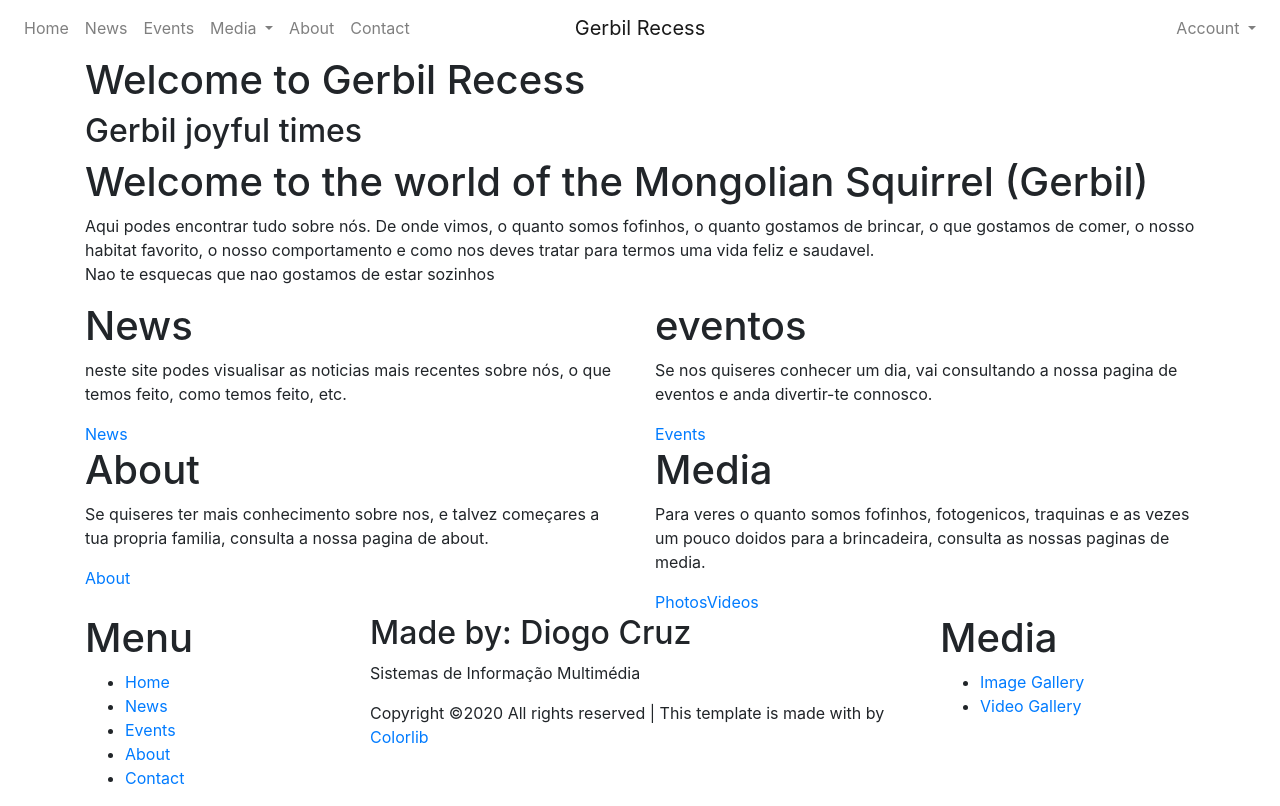
After one commit to djguu/SIM, a PHP site: page /temp.html in a window 1280 px wide. The commit adds this page. Run offline with PHP 8.4, Linux system fonts and the light colour scheme; some libraries are stand-ins or nearby versions.

Commit message:
added index things

```diff
--- a/assets/config/db.php
+++ b/assets/config/db.php
@@ -9,6 +9,7 @@ function db_connect() {
         // Load configuration as an array. Use the actual location of your configuration file
         $config = parse_ini_file($_SERVER['DOCUMENT_ROOT'].'/private/config.ini');
         $connection = mysqli_connect($config['host'],$config['username'],$config['password'],$config['dbname'], $config['port']);
+        mysqli_set_charset($connection, 'utf8');
     }
 
     // If connection was not successful, handle the error
--- a/assets/includes/main_header.html
+++ b/assets/includes/main_header.html
@@ -3,6 +3,9 @@
 <meta charset="utf-8">
 <meta name="author" content="Goncalo Correia">
 <meta http-equiv="X-UA-Compatible" content="IE=edge">
+<meta http-equiv="Content-type" content="text/html; charset=utf-8" />
 <meta name="viewport" content="width=device-width, initial-scale=1.0, maximum-scale=1.0" />
 <link rel="stylesheet" href="https://stackpath.bootstrapcdn.com/bootstrap/4.4.1/css/bootstrap.min.css" integrity="sha384-Vkoo8x4CGsO3+Hhxv8T/Q5PaXtkKtu6ug5TOeNV6gBiFeWPGFN9MuhOf23Q9Ifjh" crossorigin="anonymous">
 <link rel="stylesheet" type="text/css" href="/assets/css/mystyle.css">
+<link rel="shortcut icon" href="/assets/img/favicon.png">
+<?xml version="1.0" encoding="UTF-8"?>
--- /dev/null
+++ b/assets/includes/main_js.html
@@ -0,0 +1,5 @@
+<!-- JQuery Core
+=====================================-->
+<script src="https://ajax.googleapis.com/ajax/libs/jquery/3.4.1/jquery.min.js"></script>
+<script src="https://stackpath.bootstrapcdn.com/bootstrap/4.4.1/js/bootstrap.min.js" integrity="sha384-wfSDF2E50Y2D1uUdj0O3uMBJnjuUD4Ih7YwaYd1iqfktj0Uod8GCExl3Og8ifwB6" crossorigin="anonymous"></script>
+<script src="/assets/js/myscript.js"></script>
--- a/assets/includes/nav.php
+++ b/assets/includes/nav.php
@@ -15,10 +15,10 @@
                         <a class="nav-link" href="/">Notas</a>
                     </li>
                     <li id="img_nav" class="nav-item">
-                        <a class="nav-link" href="#">Imagens</a>
+                        <a class="nav-link" href="/assets/pages/images.php">Imagens</a>
                     </li>
                     <li id="vid_nav" class="nav-item">
-                        <a class="nav-link" href="#">Videos</a>
+                        <a class="nav-link" href="/assets/pages/videos.php">Videos</a>
                     </li>
                     <li id="calendar_nav" class="nav-item">
                         <a class="nav-link" href="/assets/pages/calendar.php">Calendario</a>
@@ -31,7 +31,7 @@
                         <a class="nav-link dropdown-toggle" href="#" id="navbarDropdown" role="button" data-toggle="dropdown" aria-haspopup="true" aria-expanded="false">
                             <?=$_SESSION["username"]?>
                         </a>
-                        <div class="dropdown-menu" aria-labelledby="navbarDropdown">
+                        <div class="dropdown-menu dropdown-menu-right dropdown-inf" aria-labelledby="navbarDropdown">
                             <--TODO remover isto quanto antes-->
                             <a class="dropdown-item" href="/assets/pages/login.php">Login temp</a>
                             <a class="dropdown-item" href="#">Settings</a>
--- a/assets/includes/sessions_user.php
+++ b/assets/includes/sessions_user.php
@@ -1,10 +1,11 @@
 <?php
 // Initialize the session
 session_start();
-
+header('Content-type: text/html; charset=utf-8');
 if(!isset($_SESSION["loggedin"]) || !$_SESSION["loggedin"]){
 //    header("location: login.php");
 //    exit;
     //TODO remove this after implementing user
     $_SESSION["username"] = "teste";
 }
+//$text = "Bacon ipsum dolor amet bacon ham buffalo shank rump fatback ribeye ball tip short loin bresaola chicken shoulder turkey burgdoggen. Landjaeger ground round fatback kielbasa pastrami cow, chislic ball tip strip steak pancetta. Pastrami shank jerky, ham hock filet mignon cow pork belly. Jerky pork chop leberkas beef, pig kevin filet mignon rump shank doner drumstick bacon. Shankle sirloin corned beef turducken ham hock short loin short ribs.";
--- a/assets/pages/login.php
+++ b/assets/pages/login.php
@@ -39,7 +39,6 @@
                             <div class="navbar-collapse collapse navbar-main-collapse">
                                 <ul class="nav navbar-nav">
                                     <li class=""><a href="registo.php" class="showFormRegister"><span class="color-dark">Registo</span></a>
-                                    <li class=""><a href="#" class="showFormRegister showFormLogin hidden"><span class="color-dark">Login</span></a>
                                 </ul>
 
                             </div>
--- a/assets/pages/reset-password.php
+++ b/assets/pages/reset-password.php
@@ -3,7 +3,7 @@
 <html lang="pt">
 <head>
     <title>MyNotes - Reset</title>
-    <?php include('includes/header.html') ?>
+    <?php include($_SERVER['DOCUMENT_ROOT'] . '/assets/includes/header.html') ?>
 </head>
 <body  id="topPage" data-spy="scroll" data-target=".navbar" data-offset="100">
 
@@ -40,7 +40,6 @@
                             <div class="navbar-collapse collapse navbar-main-collapse">
                                 <ul class="nav navbar-nav">
                                     <li class=""><a href="registo.php" class="showFormRegister"><span class="color-dark">Registo</span></a>
-                                    <li class=""><a href="#" class="showFormRegister showFormLogin hidden"><span class="color-dark">Login</span></a>
                                 </ul>
 
                             </div>
--- /dev/null
+++ b/temp.html
@@ -0,0 +1,173 @@
+
+
+<head>
+    <!-- Required Meta tags -->
+    <meta charset="utf-8">
+    <meta name="viewport" content="width=device-width, initial-scale=1, shrink-to-fit=no">
+
+    <!-- Required js Files -->
+    <script src="js/jquery-3.4.1.min.js"></script>
+    <script src="js/bootstrap.min.js"></script>
+    <!--    <script src="https://ajax.googleapis.com/ajax/libs/jquery/3.4.1/jquery.min.js"></script>-->
+    <!--    <script src="https://stackpath.bootstrapcdn.com/bootstrap/4.3.1/js/bootstrap.min.js" integrity="sha384-JjSmVgyd0p3pXB1rRibZUAYoIIy6OrQ6VrjIEaFf/nJGzIxFDsf4x0xIM+B07jRM" crossorigin="anonymous"></script>-->
+
+    <title>Gerbil Recess|Home</title>
+
+    <!-- Required css Files -->
+    <link rel="stylesheet" href="css/bootstrap.min.css">
+    <link rel="stylesheet" href="css/style.css">
+</head>
+
+<body>
+<!-- Header Include -->
+<header class="header_area">
+    <div class="main_menu">
+        <div class="row">
+            <div class="col-lg-12">
+                <nav class="navbar navbar-expand-md navbar-light bg-faded sticky-top">
+                    <div class="navbar-collapse collapse w-100 order-1 order-md-0 dual-collapse2">
+                        <ul class="navbar-nav mr-auto">
+                            <li class="nav-item">
+                                <a class="nav-link" href="index.php">Home</a>
+                            </li>
+                            <li class="nav-item">
+                                <a class="nav-link" href="news.php">News</a>
+                            </li>
+                            <li class="nav-item">
+                                <a class="nav-link" href="events.php">Events</a>
+                            </li>
+                            <li class="nav-item dropdown">
+                                <a class="nav-link dropdown-toggle" href="#" id="navbarDropdown" role="button" data-toggle="dropdown" aria-haspopup="true" aria-expanded="false">
+                                    Media
+                                </a>
+                                <div class="dropdown-menu" aria-labelledby="navbarDropdown">
+                                    <a class="dropdown-item" href="img_gallery.php">Photo Album</a>
+                                    <a class="dropdown-item" href="vid_gallery.php">Videos</a>
+                                </div>
+                            </li>
+                            <li class="nav-item">
+                                <a class="nav-link" href="about.php">About</a>
+                            </li>
+                            <li class="nav-item">
+                                <a class="nav-link" href="contact.php">Contact</a>
+                            </li>
+                        </ul>
+                    </div>
+                    <div class="mx-auto order-0">
+                        <a class="navbar-brand mx-auto" href="#">Gerbil Recess</a>
+                        <button class="navbar-toggler" type="button" data-toggle="collapse" data-target=".dual-collapse2">
+                            <span class="navbar-toggler-icon"></span>
+                        </button>
+                    </div>
+                    <div class="navbar-collapse collapse w-100 order-3 dual-collapse2">
+                        <ul class="navbar-nav ml-auto">
+                            <li class="nav-item dropdown">
+                                <a class="nav-link dropdown-toggle" href="#" id="navbarDropdown" role="button" data-toggle="dropdown" aria-haspopup="true" aria-expanded="false">
+                                    Account
+                                </a>
+                                <div class="dropdown-menu" aria-labelledby="navbarDropdown">
+                                    <a class="dropdown-item" href="login.php">Login</a>
+                                    <a class="dropdown-item" href="register.php">Register</a>
+                                </div>
+                            </li>
+                        </ul>
+                    </div>
+                </nav>
+            </div>
+        </div>
+    </div>
+</header>
+
+<!-- Banner Title -->
+<section class="banner_part">
+    <div class="container">
+        <div class="row align-content-center">
+            <div class="col-lg-12">
+                <div class="banner_text">
+                    <h1>Welcome to Gerbil Recess</h1>
+                    <h2>Gerbil joyful times</h2>
+                </div>
+            </div>
+        </div>
+    </div>
+</section>
+
+<!-- Home description -->
+<section class="home_part">
+    <div class="container">
+        <div class="row align-content-center">
+            <div class="col-lg-12">
+                <div class="home_text">
+                    <h1>Welcome to the world of the Mongolian Squirrel (Gerbil)</h1>
+                    <p>Aqui podes encontrar tudo sobre nós.
+                        De onde vimos, o quanto somos fofinhos, o quanto gostamos de brincar, o que gostamos de comer, o nosso habitat favorito, o nosso comportamento e como nos deves tratar para termos uma vida feliz e saudavel.<br>
+                        Nao te esquecas que nao gostamos de estar sozinhos</p>
+                    <!--                        <a href="about.html" class="btn_1">About Us</a>-->
+                </div>
+            </div>
+            <div class="col-sm-6">
+                <div class="home_text">
+                    <h1>News</h1>
+                    <p>neste site podes visualisar as noticias mais recentes sobre nós, o que temos feito, como temos feito, etc.</p>
+                    <a href="news.php" class="btn_1">News</a>
+                </div>
+            </div>
+            <div class="col-sm-6">
+                <div class="home_text">
+                    <h1>eventos</h1>
+                    <!--                        <img src="media/imgs/banner.png" width="100px" height="100px" alt="">-->
+                    <p>Se nos quiseres conhecer um dia, vai consultando a nossa pagina de eventos e anda divertir-te connosco.</p>
+                    <a href="events.php" class="btn_1">Events</a>
+                </div>
+            </div>
+            <div class="col-sm-6">
+                <div class="home_text">
+                    <h1>About</h1>
+                    <p>Se quiseres ter mais conhecimento sobre nos, e talvez começares a tua propria familia, consulta a nossa pagina de about.</p>
+                    <a href="about.php" class="btn_1">About</a>
+                </div>
+            </div>
+            <div class="col-sm-6">
+                <div class="home_text">
+                    <h1>Media</h1>
+                    <p>Para veres o quanto somos fofinhos, fotogenicos, traquinas e as vezes um pouco doidos para a brincadeira, consulta as nossas paginas de media.</p>
+                    <a href="img_gallery.php" class="btn_1">Photos</a><a href="vid_gallery.php" class="btn_1">Videos</a>
+                </div>
+            </div>
+        </div>
+    </div>
+</section>
+
+<!-- Footer Include -->
+<footer class="footer_area">
+    <div class="container">
+        <div class="row justify-content-between">
+            <div class="col-sm-3 single-footer-widget">
+                <h1>Menu</h1>
+                <ul>
+                    <li><a href="index.php">Home</a></li>
+                    <li><a href="news.php">News</a></li>
+                    <li><a href="events.php">Events</a></li>
+                    <li><a href="about.php">About</a></li>
+                    <li><a href="contact.php">Contact</a></li>
+                </ul>
+            </div>
+            <div class="col-sm-6 single-footer-widget">
+                <div class="copyright_text">
+                    <h2>Made by: Diogo Cruz</h2>
+                    <p>Sistemas de Informação Multimédia</p>
+                    <p class="footer-text"><!-- Link back to Colorlib can't be removed. Template is licensed under CC BY 3.0. -->
+                        Copyright &copy;<script>document.write(new Date().getFullYear());</script> All rights reserved | This template is made with <i class="ti-heart" aria-hidden="true"></i> by <a href="https://colorlib.com" target="_blank">Colorlib</a>
+                        <!-- Link back to Colorlib can't be removed. Template is licensed under CC BY 3.0. --></p>
+                </div>
+            </div>
+            <div class="col-sm-3 single-footer-widget">
+                <h1>Media</h1>
+                <ul>
+                    <li><a href="img_gallery.php">Image Gallery</a></li>
+                    <li><a href="vid_gallery.php">Video Gallery</a></li>
+                </ul>
+            </div>
+        </div>
+    </div>
+</footer></body>
```
Also changed, not shown: assets/pages/calendar.php (+2 -9 lines), assets/pages/images.php (added, +16 -0 lines), assets/pages/videos.php (added, +16 -0 lines), assets/php/notes_edit.php (added, +47 -0 lines), assets/php/notes_list.php (added, +44 -0 lines), index.php (+17 -17 lines).
